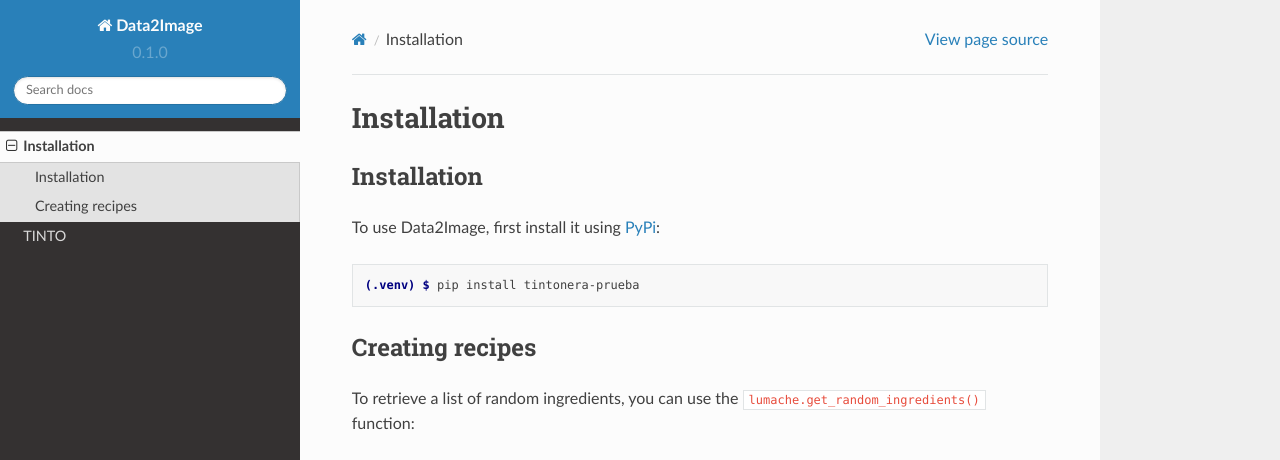
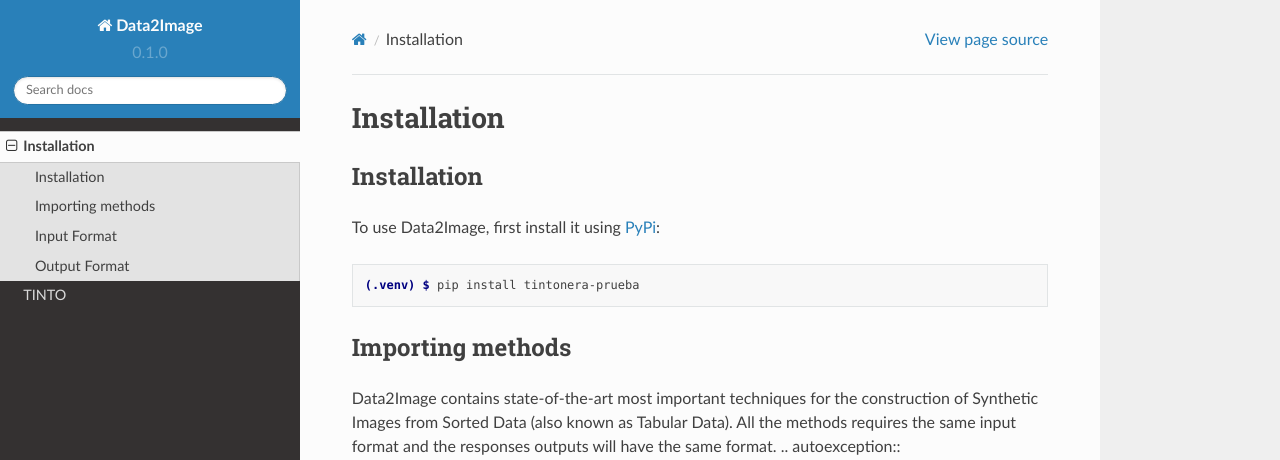
Before and after one commit to oeg-upm/TINTOlib-Documentation, a Sphinx documentation site: the page built from docs/source/installation.rst, in a window 1280 px wide and 1095 px high. Shown: the top 460 px of the window. Built offline with Sphinx 7.4.7 and the Read the Docs theme 2.0.0, drawn with Linux system fonts in a browser that asks for light colours; pages that are not in the unit, such as notebooks, are missing from menus; some of the changed text lies outside the part shown; grey boxes are pictures that could not be loaded.

Commit message:
Update installation.rst

```diff
--- a/docs/source/installation.rst
+++ b/docs/source/installation.rst
@@ -12,22 +12,18 @@
 
    (.venv) $ pip install tintonera-prueba
 
-Creating recipes
+Importing methods
 ----------------
-
-To retrieve a list of random ingredients,
-you can use the ``lumache.get_random_ingredients()`` function:
-
-.. autofunction:: lumache.get_random_ingredients
-
-The ``kind`` parameter should be either ``"meat"``, ``"fish"``,
-or ``"veggies"``. Otherwise, :py:func:`lumache.get_random_ingredients`
-will raise an exception.
-
+Data2Image contains state-of-the-art most important techniques for the construction of Synthetic Images from Sorted Data (also known as Tabular Data). All the methods requires the same input format and the responses outputs will have the same format.
 .. autoexception:: lumache.InvalidKindError
 
 For example:
 
->>> import lumache
->>> lumache.get_random_ingredients()
-['shells', 'gorgonzola', 'parsley']
+>>> from tinto_prueba.methods import tinto
+
+
+Input Format
+------------
+
+Output Format
+-------------
```
